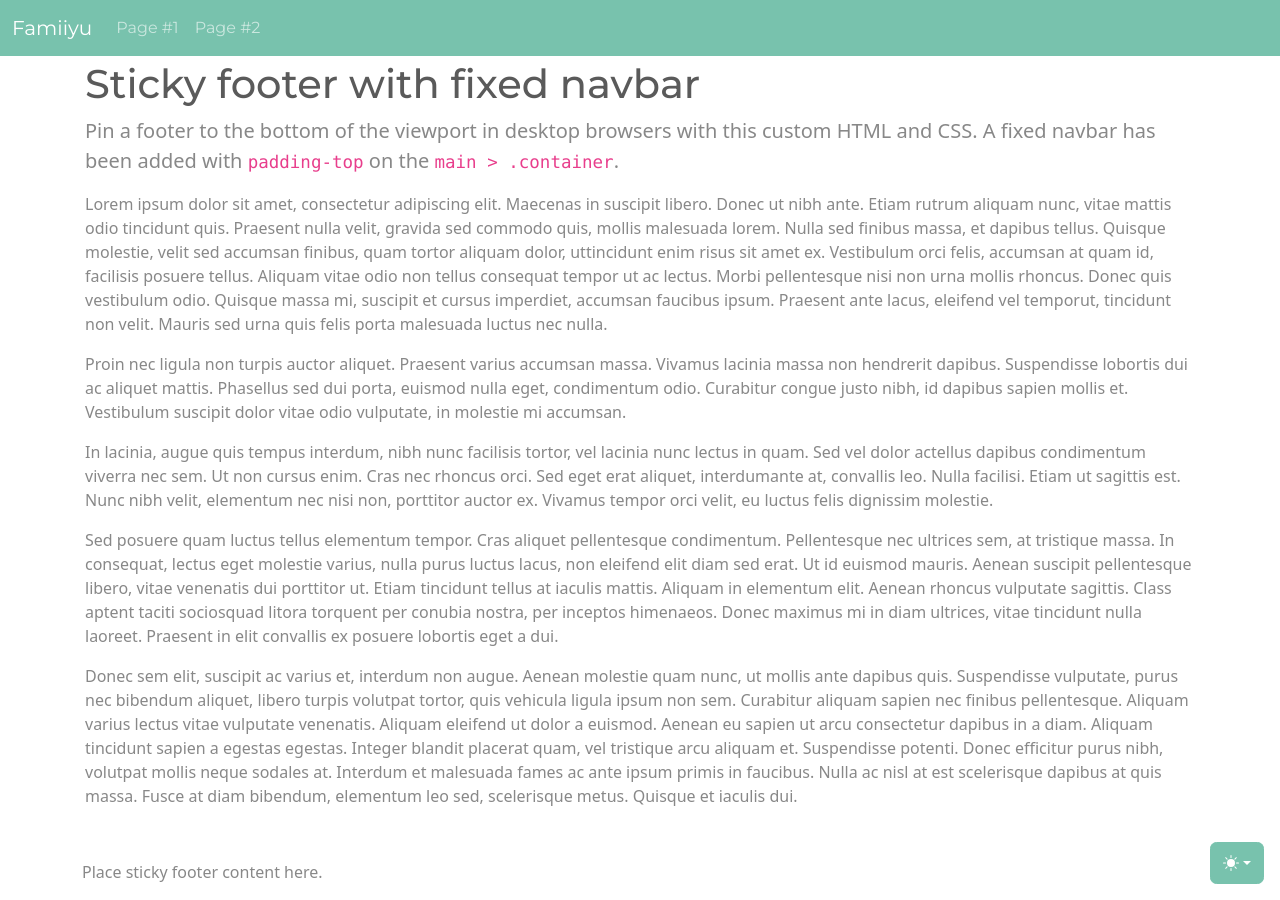
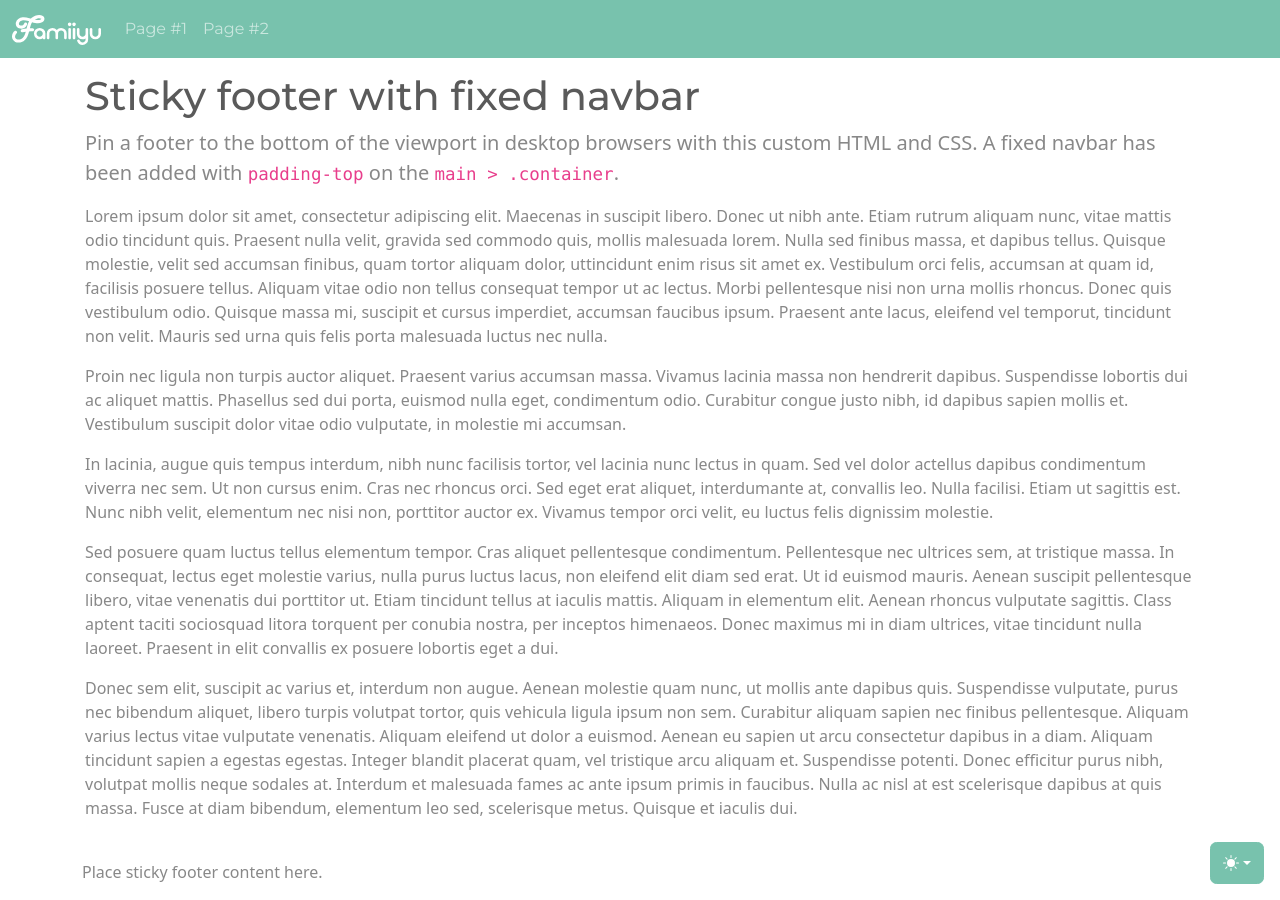
Before and after one commit to famiiyu/landing, a Jekyll site: the page built from index.html, in a window 1280 px wide. Built offline with Jekyll 4.4.1, drawn with Linux system fonts in a browser that asks for light colours; nearby versions of some CDN libraries.

Commit message:
feat: add Famiiyu logo

```diff
--- a/_includes/header.html
+++ b/_includes/header.html
@@ -3,7 +3,7 @@
     <nav class="navbar navbar-expand-md navbar-dark fixed-top bg-primary">
         <div class="container-fluid">
             <a class="navbar-brand" href="/">
-                Famiiyu<!-- TODO: replace with logo <img src="/assets/img/logo_white.png" alt="logo" height="26px" /> -->
+                <img src="{{ '/assets/img/famiiyu_logo_white.svg' | relative_url }}" alt="Famiiyu logo" height="30px" />
             </a>
 
             <button class="navbar-toggler" type="button" data-bs-toggle="collapse" data-bs-target="#div-navbar-collapse"
--- a/_sass/v1/_layout.scss
+++ b/_sass/v1/_layout.scss
@@ -1,7 +1,10 @@
 @import "variables";
 
 $header-height: 56px;
-$top: $header-height + 4px;
+$header-top-padding: 8px;
+$header-bottom-padding: 8px;
+$top: $header-top-padding + $header-height + $header-bottom-padding;
+
 $footer-height: 24px;
 $footer-top-padding: 16px;
 $footer-bottom-padding: 16px;
```
Also changed, not shown: assets/img/famiiyu_logo_white.svg (added).
